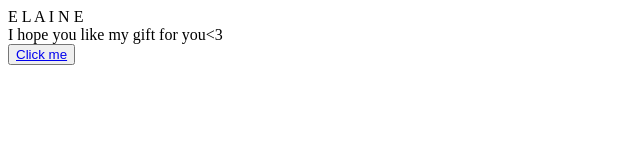
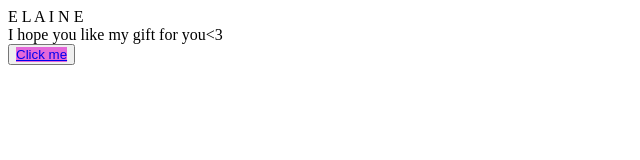
Before and after one commit to Vindicator0000/elaine, a plain HTML site: page index.html in a window 1280 px wide. Shown: the full height of the page, 0-640 px from the left. Drawn offline with Linux system fonts and the light colour scheme; files that its build step writes are made by us from their sources.

Commit message:
Update index.html

```diff
--- a/index.html
+++ b/index.html
@@ -23,7 +23,7 @@
     </div>
     <div class="button">
         <button>
-            <a href="card.html">Click me</a>
+            <a href="card.html" style="background-color:#e468d9;">Click me</a>
         </button>
 
     </div>
```
